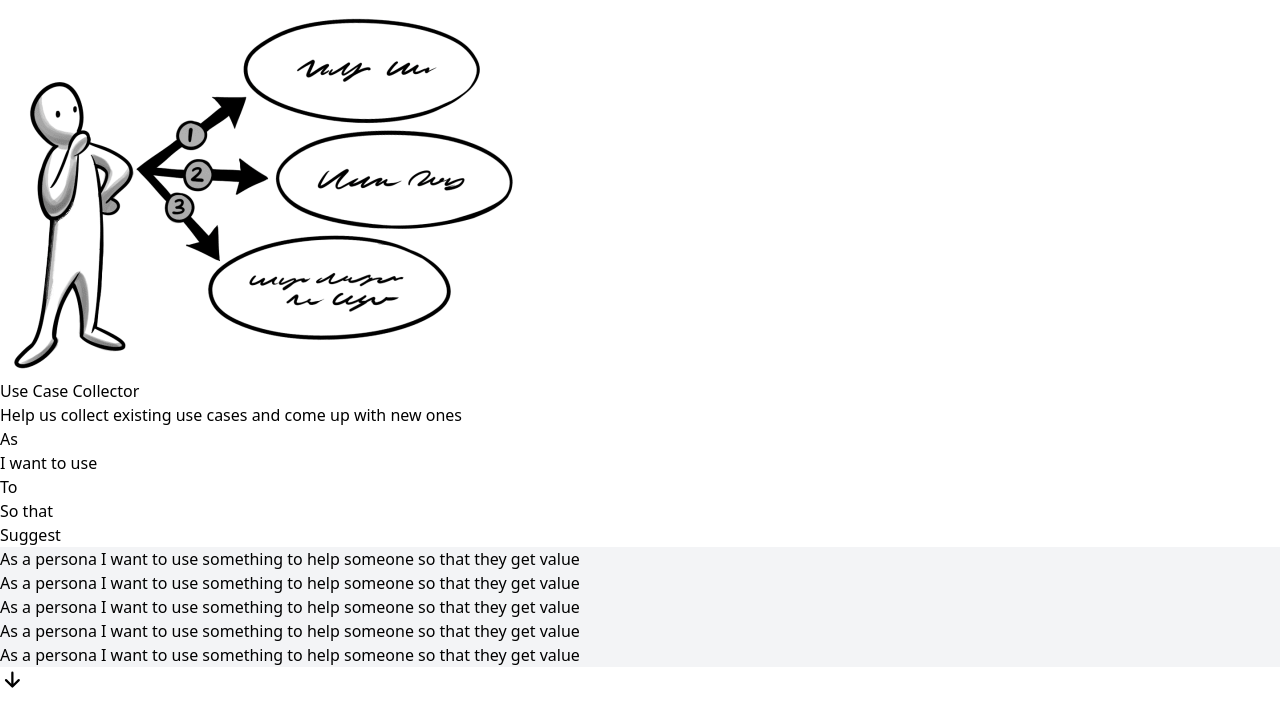
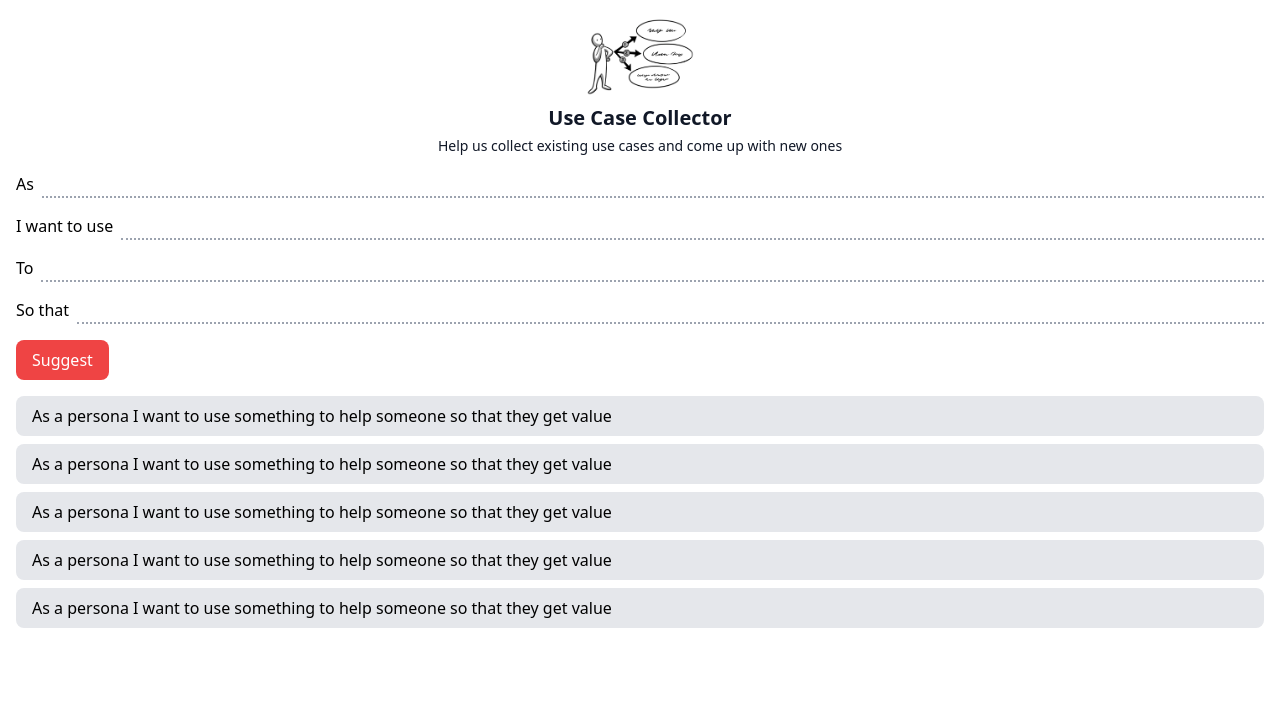
Before and after one commit to spikelab/usecasecollector, a Svelte app: page / in a window 1280 px wide. Shown: the top 726 px of the page. Built offline with nearby package versions, Linux system fonts and the light colour scheme.

Commit message:
Got the input box done using flex
This is probably not needed, but I wanna commit it for history purposes

```diff
--- a/public/index.html
+++ b/public/index.html
@@ -4,7 +4,7 @@
 	<meta charset='utf-8'>
 	<meta name='viewport' content='width=device-width,initial-scale=1'>
 
-	<title>Svelte app</title>
+	<title>Use Case Collector</title>
 
 	<link rel='icon' type='image/png' href='/favicon.png'>
 	<link rel='stylesheet' href='/build/bundle.css'>
--- a/src/App.svelte
+++ b/src/App.svelte
@@ -7,16 +7,6 @@
 <Header />
 <UseCaseInput />
 <UseCaseList />
-<svg class="w-6 h-6"
-    xmlns="http://www.w3.org/2000/svg"
-    viewBox="0 0 16 16"
-    fill="currentColor"
-    color="#000000">
-    <path
-        fill-rule="evenodd"
-        d="M13.03 8.22a.75.75 0 010 1.06l-4.25 4.25a.75.75 0 01-1.06 0L3.47 9.28a.75.75 0 011.06-1.06l2.97 2.97V3.75a.75.75 0 011.5 0v7.44l2.97-2.97a.75.75 0 011.06 0z"
-    />
-</svg>
 
 <style global>
     /* purgecss start ignore */
--- a/src/Button.svelte
+++ b/src/Button.svelte
@@ -1,3 +1,3 @@
-<button>
+<button class="bg-red-500 text-white px-4 py-2 rounded-lg">
     Suggest
 </button>
--- a/src/Header.svelte
+++ b/src/Header.svelte
@@ -2,10 +2,17 @@
     import App from "./App.svelte";
 </script>
 
-<header>
-    <img src="/imgs/logo.png" alt="use case logo" />
-    <h1>Use Case Collector</h1>
-    <h2>Help us collect existing use cases and come up with new ones</h2>
+<!-- <header class="m-4 flex items-center">
+    <div class=" text-gray-900 p-2">
+        <img src="/imgs/logo.png" class="h-24" alt="use case logo" />
+        <p class="text-xl font-black">Use Case Collector</p>
+        <p class="font-light">Help us collect existing use cases and come up with new ones</p>
+    </div>
+</header> -->
+<header class="text-gray-900 m-4 flex flex-col items-center">
+        <img src="/imgs/logo.png" class="h-20 mb-2" alt="use case logo" />
+        <p class="text-xl font-black mb-1">Use Case Collector</p>
+        <p class="font-light text-sm">Help us collect existing use cases and come up with new ones</p>
 </header>
 
 <style>
--- a/src/UseCase.svelte
+++ b/src/UseCase.svelte
@@ -1,3 +1,3 @@
-<div class="bg-gray-100">
+<div class="bg-gray-200 px-4 py-2 mb-2 rounded-lg">
     As a persona I want to use something to help someone so that they get value
 </div>
--- a/src/UseCaseInput.svelte
+++ b/src/UseCaseInput.svelte
@@ -2,11 +2,13 @@
     import Button from "./Button.svelte";
 </script>
 
-<main>
-    <p>As</p>
-    <p>I want to use</p>
-    <p>To</p>
-    <p>So that</p>
+<main class="m-4">
+    <div class="mb-4">
+        <div class="flex justify-between mb-4"><p>As</p><input type="text" value="" class=" focus:bg-red-100 outline-none ml-2 flex-auto border-dotted border-b-2 border-gray-400"></div>
+        <div class="flex justify-between mb-4"><p>I want to use</p><input type="text" value="" class="focus:bg-red-100 outline-none ml-2 flex-auto border-dotted border-b-2 border-gray-400"></div>
+        <div class="flex justify-between mb-4"><p>To</p><input type="text" value="" class="focus:bg-red-100 outline-none ml-2 flex-auto border-dotted border-b-2 border-gray-400"></div>
+        <div class="flex justify-between mb-4"><p>So that</p><input type="text" value="" class="focus:bg-red-100 outline-none ml-2 flex-auto border-dotted border-b-2 border-gray-400"></div>
+    </div>
     <Button />
 </main>
 
--- a/src/UseCaseList.svelte
+++ b/src/UseCaseList.svelte
@@ -2,8 +2,10 @@
     import UseCase from "./UseCase.svelte";
 </script>
 
-<UseCase />
-<UseCase />
-<UseCase />
-<UseCase />
-<UseCase />
+<div class="m-4">
+    <UseCase />
+    <UseCase />
+    <UseCase />
+    <UseCase />
+    <UseCase />
+</div>
```
